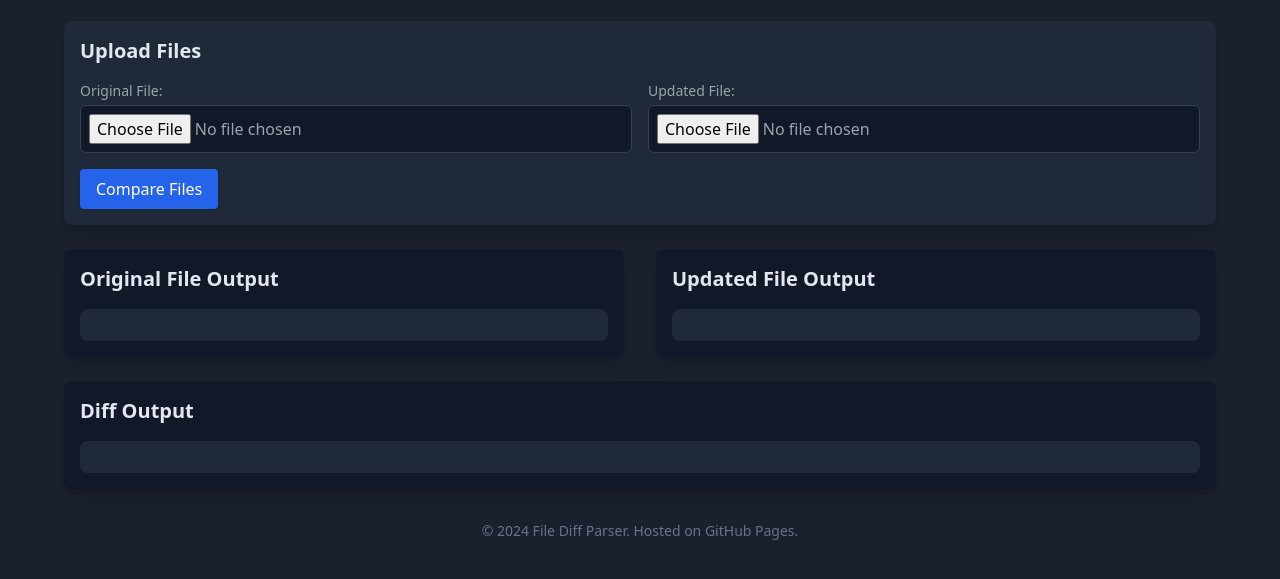
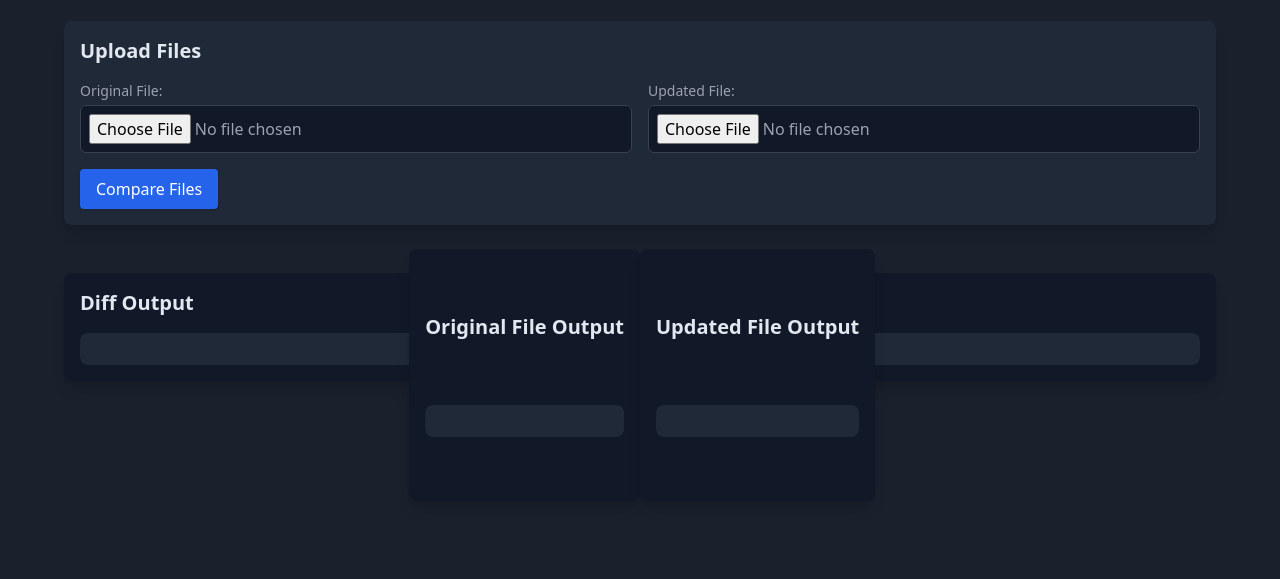
Before and after one commit to xander-haj/file-parser, a plain HTML site: page index.html in a window 1280 px wide. Shown: the part 83-662 px from the top of the page. Drawn offline with nearby package versions, Linux system fonts and the light colour scheme.

Commit message:
Update index.html

```diff
--- a/index.html
+++ b/index.html
@@ -19,19 +19,30 @@
             color: #e2e8f0;
         }
         .centered-flex {
+            position: relative;
             display: flex;
             justify-content: center;
             align-items: flex-start;
             gap: 2rem;
         }
         .output-container {
-            flex: 1;
-            min-width: 45%;
+            position: absolute;
+            top: 0;
+            white-space: pre;
             overflow-x: auto;
+        }
+        #original-output-container {
+            left: 50%;
+            transform: translateX(-100%);
+            width: auto;
+        }
+        #updated-output-container {
+            left: 50%;
+            transform: translateX(0);
+            width: auto;
         }
         pre {
             white-space: pre; /* Preserve formatting */
-            overflow-x: auto; /* Allow horizontal scrolling if necessary */
         }
     </style>
 </head>
@@ -58,12 +69,12 @@
         </div>
 
         <div class="centered-flex">
-            <div class="output-container bg-gray-900 p-4 rounded-lg shadow-lg">
+            <div id="original-output-container" class="output-container bg-gray-900 p-4 rounded-lg shadow-lg">
                 <h2 class="text-xl font-semibold mb-4">Original File Output</h2>
                 <pre id="original-output" class="bg-gray-800 p-4 rounded-lg text-sm font-mono"></pre>
             </div>
 
-            <div class="output-container bg-gray-900 p-4 rounded-lg shadow-lg">
+            <div id="updated-output-container" class="output-container bg-gray-900 p-4 rounded-lg shadow-lg">
                 <h2 class="text-xl font-semibold mb-4">Updated File Output</h2>
                 <pre id="updated-output" class="bg-gray-800 p-4 rounded-lg text-sm font-mono"></pre>
             </div>
```
